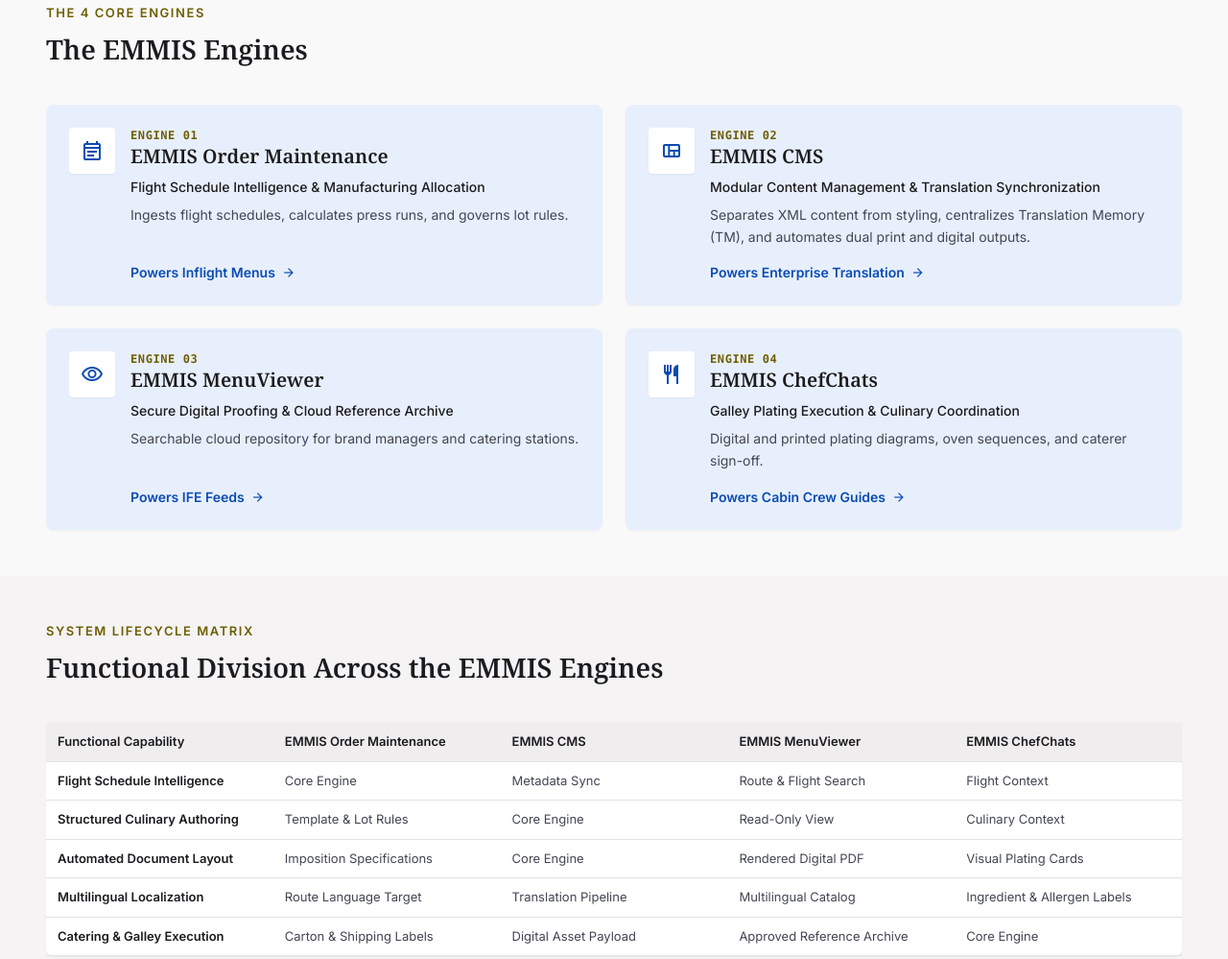
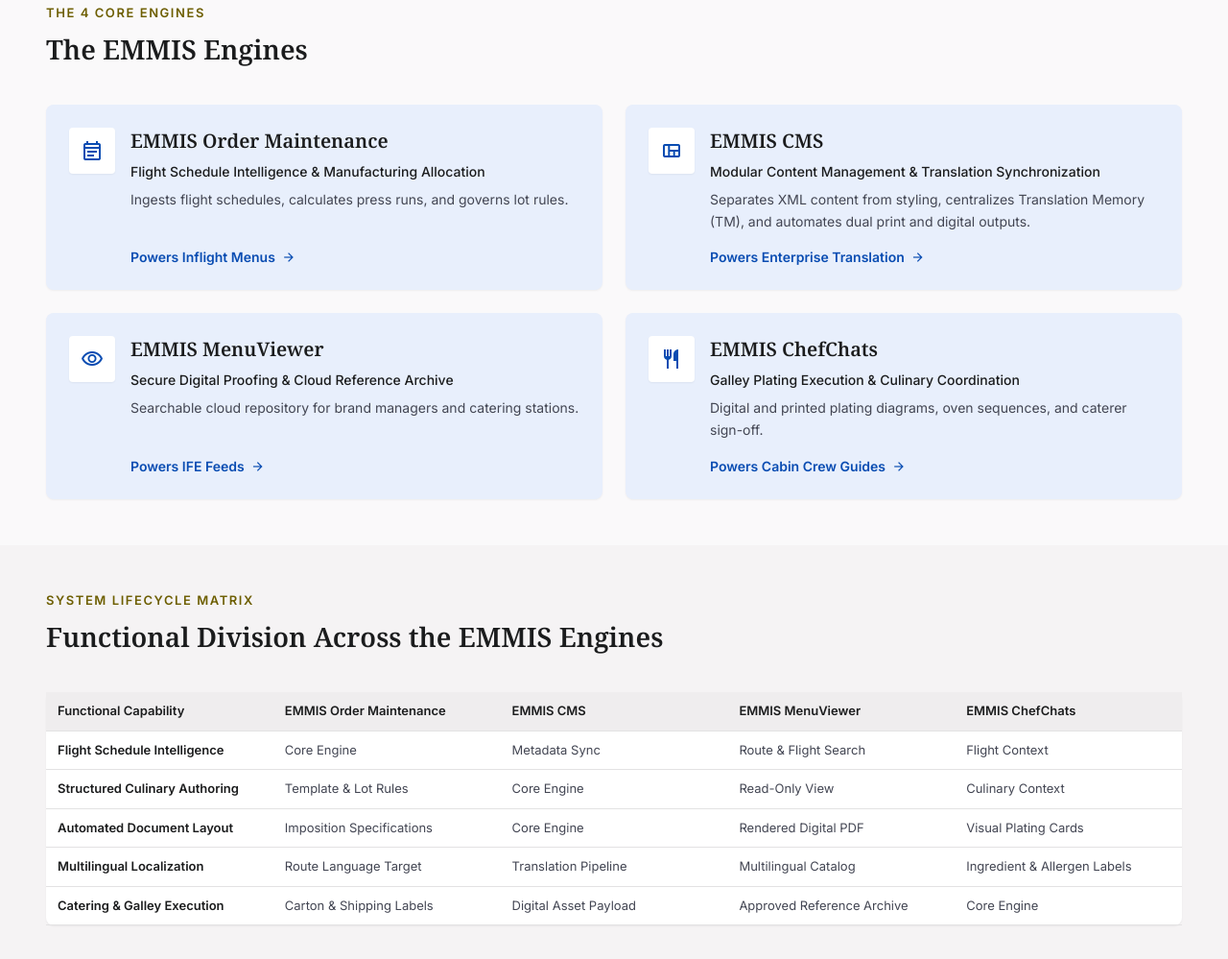
Before and after one commit to Adarsh2772/OWOS, a plain HTML site: page platform.html in a window 1280 px wide. Shown: the part 720-1719 px from the top of the page at 96% size. Drawn offline with nearby package versions, Linux system fonts and the light colour scheme.

Commit message:
Spacing issue resolved 5

```diff
--- a/platform.html
+++ b/platform.html
@@ -79,7 +79,7 @@
 <div class="osc-engine p-6 rounded-xl shadow-sm flex gap-4">
 <span class="w-12 h-12 rounded-lg bg-surface-container-lowest text-primary flex items-center justify-center shadow-sm shrink-0"><span class="material-symbols-outlined text-2xl">event_note</span></span>
 <div class="min-w-0 flex-1 flex flex-col">
-<span class="font-mono text-xs font-bold uppercase tracking-wider text-tertiary">Engine 01</span>
+
 <h3 class="font-headline text-xl font-semibold text-on-surface mb-2">EMMIS Order Maintenance</h3>
 <p class="text-sm font-medium text-on-surface mb-2">Flight Schedule Intelligence &amp; Manufacturing Allocation</p>
 <p class="text-sm text-on-surface-variant leading-relaxed mb-4">Ingests flight schedules, calculates press runs, and governs lot rules.</p>
@@ -89,7 +89,7 @@
 <div class="osc-engine p-6 rounded-xl shadow-sm flex gap-4">
 <span class="w-12 h-12 rounded-lg bg-surface-container-lowest text-primary flex items-center justify-center shadow-sm shrink-0"><span class="material-symbols-outlined text-2xl">view_quilt</span></span>
 <div class="min-w-0 flex-1 flex flex-col">
-<span class="font-mono text-xs font-bold uppercase tracking-wider text-tertiary">Engine 02</span>
+
 <h3 class="font-headline text-xl font-semibold text-on-surface mb-2">EMMIS CMS</h3>
 <p class="text-sm font-medium text-on-surface mb-2">Modular Content Management &amp; Translation Synchronization</p>
 <p class="text-sm text-on-surface-variant leading-relaxed mb-4">Separates XML content from styling, centralizes Translation Memory (TM), and automates dual print and digital outputs.</p>
@@ -99,7 +99,7 @@
 <div class="osc-engine p-6 rounded-xl shadow-sm flex gap-4">
 <span class="w-12 h-12 rounded-lg bg-surface-container-lowest text-primary flex items-center justify-center shadow-sm shrink-0"><span class="material-symbols-outlined text-2xl">visibility</span></span>
 <div class="min-w-0 flex-1 flex flex-col">
-<span class="font-mono text-xs font-bold uppercase tracking-wider text-tertiary">Engine 03</span>
+
 <h3 class="font-headline text-xl font-semibold text-on-surface mb-2">EMMIS MenuViewer</h3>
 <p class="text-sm font-medium text-on-surface mb-2">Secure Digital Proofing &amp; Cloud Reference Archive</p>
 <p class="text-sm text-on-surface-variant leading-relaxed mb-4">Searchable cloud repository for brand managers and catering stations.</p>
@@ -109,7 +109,7 @@
 <div class="osc-engine p-6 rounded-xl shadow-sm flex gap-4">
 <span class="w-12 h-12 rounded-lg bg-surface-container-lowest text-primary flex items-center justify-center shadow-sm shrink-0"><span class="material-symbols-outlined text-2xl">restaurant</span></span>
 <div class="min-w-0 flex-1 flex flex-col">
-<span class="font-mono text-xs font-bold uppercase tracking-wider text-tertiary">Engine 04</span>
+
 <h3 class="font-headline text-xl font-semibold text-on-surface mb-2">EMMIS ChefChats</h3>
 <p class="text-sm font-medium text-on-surface mb-2">Galley Plating Execution &amp; Culinary Coordination</p>
 <p class="text-sm text-on-surface-variant leading-relaxed mb-4">Digital and printed plating diagrams, oven sequences, and caterer sign-off.</p>
```
Also changed, not shown: assets/styles.css.
